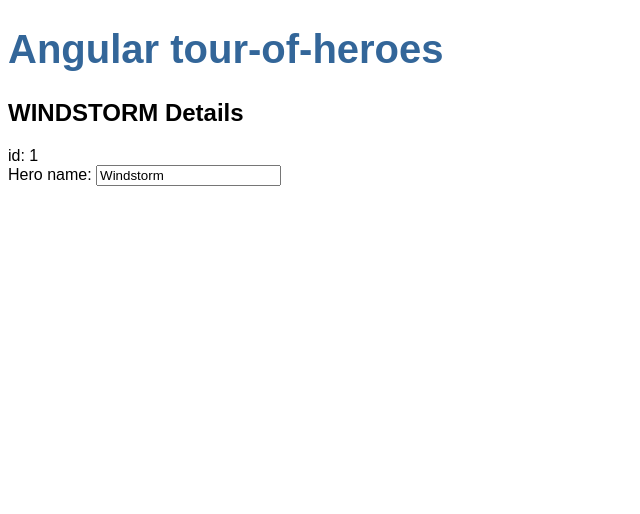
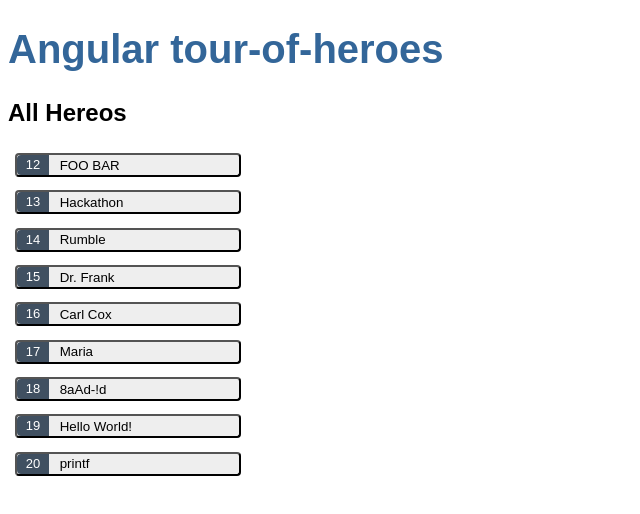
Before and after one commit to m0-dev/tutorials, an Angular app in the folder ng-tour-of-heroes/: page / in a window 1280 px wide. Shown: the top 514 px of the page, without its empty margins (0-640 px from the left). Built offline with nearby package versions, Linux system fonts and the light colour scheme.

Commit message:
feat: add list of heroes and hero detail section
* add custom hero styling

```diff
--- a/ng-tour-of-heroes/src/app/heroes/heroes.component.css
+++ b/ng-tour-of-heroes/src/app/heroes/heroes.component.css
@@ -0,0 +1,65 @@
+/* HeroesComponent's private CSS styles */
+.heroes {
+  margin: 0 0 2em 0;
+  list-style-type: none;
+  padding: 0;
+  width: 15em;
+}
+
+.heroes li {
+  display: flex;
+}
+
+.heroes button {
+  flex: 1;
+  cursor: pointer;
+  position: relative;
+  left: 0;
+  background-color: #EEE;
+  margin: .5em;
+  padding: 0;
+  border-radius: 4px;
+  display: flex;
+  align-items: stretch;
+  height: 1.8em;
+}
+
+.heroes button:hover {
+  color: #2c3a41;
+  background-color: #e6e6e6;
+  left: .1em;
+}
+
+.heroes button:active {
+  background-color: #525252;
+  color: #fafafa;
+}
+
+.heroes button.selected {
+  background-color: black;
+  color: white;
+}
+
+.heroes button.selected:hover {
+  background-color: #505050;
+  color: white;
+}
+
+.heroes button.selected:active {
+  background-color: black;
+  color: white;
+}
+
+.heroes .badge {
+  display: inline-block;
+  font-size: small;
+  color: white;
+  padding: 0.15em 0.7em 0 0.7em;
+  background-color: #405061;
+  margin-right: .8em;
+  border-radius: 4px 0 0 4px;
+}
+
+.heroes .name {
+  align-self: center;
+}
--- a/ng-tour-of-heroes/src/app/heroes/heroes.component.html
+++ b/ng-tour-of-heroes/src/app/heroes/heroes.component.html
@@ -1,8 +1,21 @@
-<h2>{{hero.name | uppercase}} Details</h2>
-<div id="hero-id">
-  <div><span>id: </span>{{hero.id}}</div>
-</div>
-<div>
-  <label for="hero-name">Hero name: </label>
-  <input id="hero-name" [(ngModel)]="hero.name" placeholder="hero-name">
-</div>
+<section>
+  <h2>All Hereos</h2>
+  <ul class="heroes">
+    <li *ngFor="let hero of heroes">
+      <button [class.selected]="hero === selectedHero" type="button" (click)="onSelect(hero)">
+        <span class="badge">{{hero.id}}</span>
+        <span class="name">{{hero.name}}</span>
+      </button>
+    </li>
+  </ul>
+</section>
+
+<section *ngIf="selectedHero">
+  <div>
+    <h2>{{selectedHero.name | uppercase}} Details</h2>
+    <div>id: {{selectedHero.id}}</div>
+    <div>
+      <label for="hero-name">Hero name: </label>
+      <input id="hero-name" [(ngModel)]="selectedHero.name" placeholder="hero-name"></div>
+  </div>
+</section>
--- a/ng-tour-of-heroes/src/app/heroes/heroes.component.ts
+++ b/ng-tour-of-heroes/src/app/heroes/heroes.component.ts
@@ -1,5 +1,6 @@
 import { Component, OnInit } from '@angular/core';
-import { Hero } from '../hero';
+import {HEROES} from "../mock-heroes";
+import {Hero} from "../hero";
 
 @Component({
   selector: 'app-heroes',
@@ -8,14 +9,16 @@ import { Hero } from '../hero';
 })
 export class HeroesComponent implements OnInit {
 
-  hero: Hero = {
-    id: 1,
-    name: 'Windstorm'
-};
+  heroes = HEROES;
+  selectedHero?: Hero;
 
   constructor() { }
 
   ngOnInit(): void {
   }
 
+  onSelect(hero: Hero) {
+    this.selectedHero = hero;
+  }
+
 }
--- /dev/null
+++ b/ng-tour-of-heroes/src/app/mock-heroes.ts
@@ -0,0 +1,13 @@
+import { Hero} from "./hero";
+
+export const HEROES: Hero[] = [
+  {id: 12, name: "FOO BAR"},
+  {id: 13, name: "Hackathon"},
+  {id: 14, name: "Rumble"},
+  {id: 15, name: "Dr. Frank"},
+  {id: 16, name: "Carl Cox"},
+  {id: 17, name: "Maria"},
+  {id: 18, name: "8aAd-!d"},
+  {id: 19, name: "Hello World!"},
+  {id: 20, name: "printf"},
+];
```
